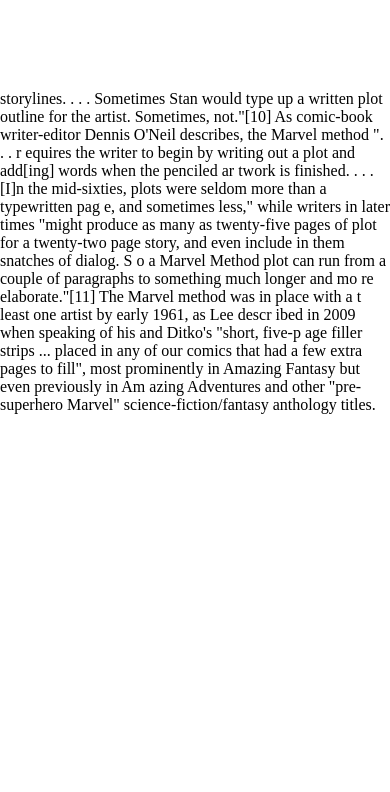
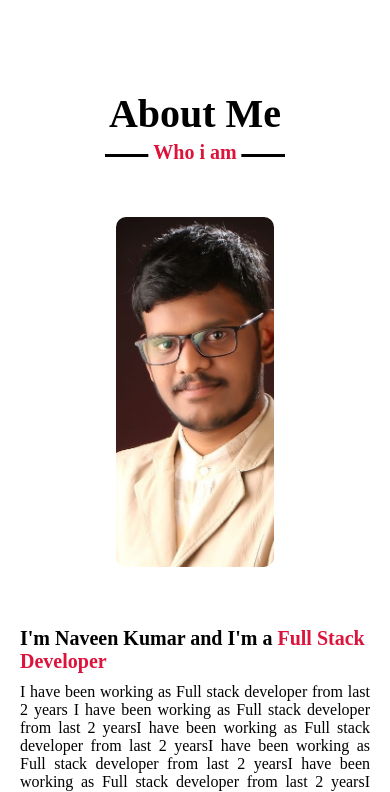
Before and after one commit to naveenpatharapalli/Portfolio, a plain HTML site: page index.html in a window 390 px wide. Shown: the part 844-1636 px from the top of the page. Before the commit the page ends 1258 px from the top, so only its background shows below. Drawn offline with nearby package versions, Linux system fonts and the light colour scheme.

Commit message:
Added About Me

```diff
--- a/index.css
+++ b/index.css
@@ -18,6 +18,7 @@
     padding: 30px 0;
     /* background: rgb(202, 6, 6); */
     transition: all 0.3s ease;
+    z-index: 999;
 }
 
 .navbar.sticky{
@@ -110,6 +111,7 @@
     margin-top: 20px;
     border-radius: 6px;
     border: 2px solid crimson;
+    transition: all 0.3s ease;
 }
 
 .home .home-content a:hover{
@@ -117,11 +119,116 @@
     background: none;
 }
 
+/*About Styling Starts*/
+
+.about h1{
+    position: relative;
+    text-align: center;
+    font-weight: 600;
+    font-size: 40px;
+    margin-bottom: 60px;
+    padding-bottom: 20px;
+}
+
+.about .About-content .left-img img {
+    width: 400px;
+    height: 400px ;
+    object-fit: cover;
+    border-radius: 10px;
+}
+
+.about  h1::before{
+    content: "";
+    position: absolute;
+    width: 180px;
+    height: 3px;
+    background: black;
+    bottom: 0px;
+    left: 50%;
+    transform: translateX(-50%);
+}
+
+.about h1::after{
+    content: "Who i am";
+    position: absolute;
+    bottom: -12px;
+    left: 50%;
+    font-size: 20px;
+    color: crimson;
+    padding: 5px;
+    background:#fff;
+    transform: translateX(-50%);
+}
+
+
+.about .About-content {
+    display: flex;
+    flex-wrap: wrap;
+    align-items: center;
+    justify-content: space-between;
+}
+
+.about .About-content .left-img {
+    width: 45%;
+}
+
+.about .About-content .right-content {
+    width: 55%;
+}
+
+.about .About-content .text {
+    font-size: 25px;
+    font-weight: 600;
+    margin-bottom: 10px;
+}
+
+.about .About-content .text span{
+    color: crimson;
+}
+
+.about .About-content p{
+    text-align: justify;
+}
+.about .About-content a{
+    display: inline-block;
+    background: crimson ;
+    color: #fff;
+    padding: 10px 30px;
+    margin-top: 20px;
+    border-radius: 6px;
+    border: 2px solid crimson;
+    transition: all 0.3s ease;
+}
+
+.about .About-content a:hover{
+    color:crimson;
+    background: none;
+}
+
+
+
+
 /*responsive media start*/
+
+@media (max-width: 1152px){
+    .about .About-content .left-img img {
+        width: 350px;
+        height: 350px ;
+        object-fit: cover;
+        border-radius: 10px;
+    }
+
+    .about .About-content .text {
+        font-size: 20px;
+        font-weight: 600;
+        margin-bottom: 10px;
+    }
+
+}
 
 @media (max-width: 991px){
     .max-width {
-        padding: 0 50px;
+        padding: 0 20px;
         }
 
         .menu-btn {
@@ -141,7 +248,7 @@
             top: 0;
             background: #111;
             text-align: center;
-            padding-top: 80px;
+            padding-top: 50px;
             transition: all 0.3s ease;
         }
 
@@ -167,18 +274,44 @@
         }
 
         .home .home-content a{
-            font-size: 23px;
-            padding: 10px 30px;
+            font-size: 20px;
+            padding: 5px 10px;
         }
+        .max-width {
+            max-width: 800px;
+            }
+
+            .about .About-content .left-img img {
+                width: 100%;
+            }
+
+            .about .About-content .left-img  {
+                display: flex;
+                justify-content: center;
+                margin: 0 auto 60px;
+            }
+
+            .about .About-content .right-content {
+                flex: 100%;
+            }
+
+            .about .About-content a{
+
+                align-items: center;
+            }
+
+
 }
 
-@media (max-width: 400px){
+@media (max-width: 600px){
 
     .home .home-content .text-2{
+        font-size: 50px;
+    }
+
+    .home .home-content .text-3{
         font-size: 30px;
     }
 
-    .home .home-content .text-3{
-        font-size: 15px;
-    }
+
 }
--- a/index.html
+++ b/index.html
@@ -5,6 +5,7 @@
         <link rel="stylesheet" href ="index.css">
         <script src="https://code.jquery.com/jquery-3.5.1.min.js"></script>
         <script src='https://kit.fontawesome.com/a076d05399.js'></script>
+        <script src="script.js"></script>
     </head>
     <nav class="navbar">
         <div class="max-width">
@@ -38,20 +39,21 @@
 <br>
 <br><br><br><br>
 
-<p>storylines. . . . Sometimes Stan would type up a written plot outline for the artist. Sometimes,
-     not."[10] As comic-book writer-editor Dennis O'Neil describes, the Marvel method ". . . r
-     equires the writer to begin by writing out a plot and add[ing] words when the penciled ar
-     twork is finished. . . .[I]n the mid-sixties, plots were seldom more than a typewritten pag
-     e, and sometimes less," while writers in later times "might produce as many as twenty-five
-      pages of plot for a twenty-two page story, and even include in them snatches of dialog. S
-      o a Marvel Method plot can run from a couple of paragraphs to something much longer and mo
-      re elaborate."[11]
-    The Marvel method was in place with a
-    t least one artist by early 1961, as Lee descr
-    ibed in 2009 when speaking of his and Ditko's "short, five-p
-    age filler strips ... placed in any of our comics that had a few extra
-    pages to fill", most prominently in Amazing Fantasy but even previously in Am
-    azing Adventures and other "pre-superhero Marvel" science-fiction/fantasy anthology titles.</p>
-    <script src="script.js"></script>
+<section class="about" id = "about">
+     <div class = "max-width">
+        <h1>About Me</h1>
+         <div class = "About-content">
+             <div class="left-img">
+                <img src="2.jpg">
+             </div>
+             <div class="right-content">
+                 <div class="text">I'm Naveen Kumar and I'm a <span> Full Stack Developer</span></div>
+                 <p> I have been working as Full stack developer from last 2 years I have been working as Full stack developer from last 2 yearsI have been working as Full stack developer from last 2 yearsI have been working as Full stack developer from last 2 yearsI have been working as Full stack developer from last 2 yearsI have been working as Full stack developer from last 2 yearsI have been working as Full stack developer from last 2 yearsI have been working as Full stack developer from last 2 yearsI have been working as Full stack developer from last 2 yearsI have been working as Full stack developer from last 2 yearsI have been working as Full stack developer from last 2 yearsI have been working as Full stack developer from last 2 yearsI have been working as Full stack developer from last 2 yearsI have been working as Full stack developer from last 2 yearsI have been working as Full stack developer from last 2 yearsI have been working as Full stack developer from last 2 yearsI have been working as Full stack developer from last 2 yearsI have been working as Full stack developer from last 2 yearsI have been working as Full stack developer from last 2 yearsI have been working as Full stack developer from last 2 yearsI have been working as Full stack developer from last 2 yearsI have been working as Full stack developer from last 2 years</p>
+                 <a href="#">Download CV</a>
+             </div>
+         </div>
+     </div>
+</section>
+
 
 </html>
```
Also changed, not shown: 2.jpg (added).
